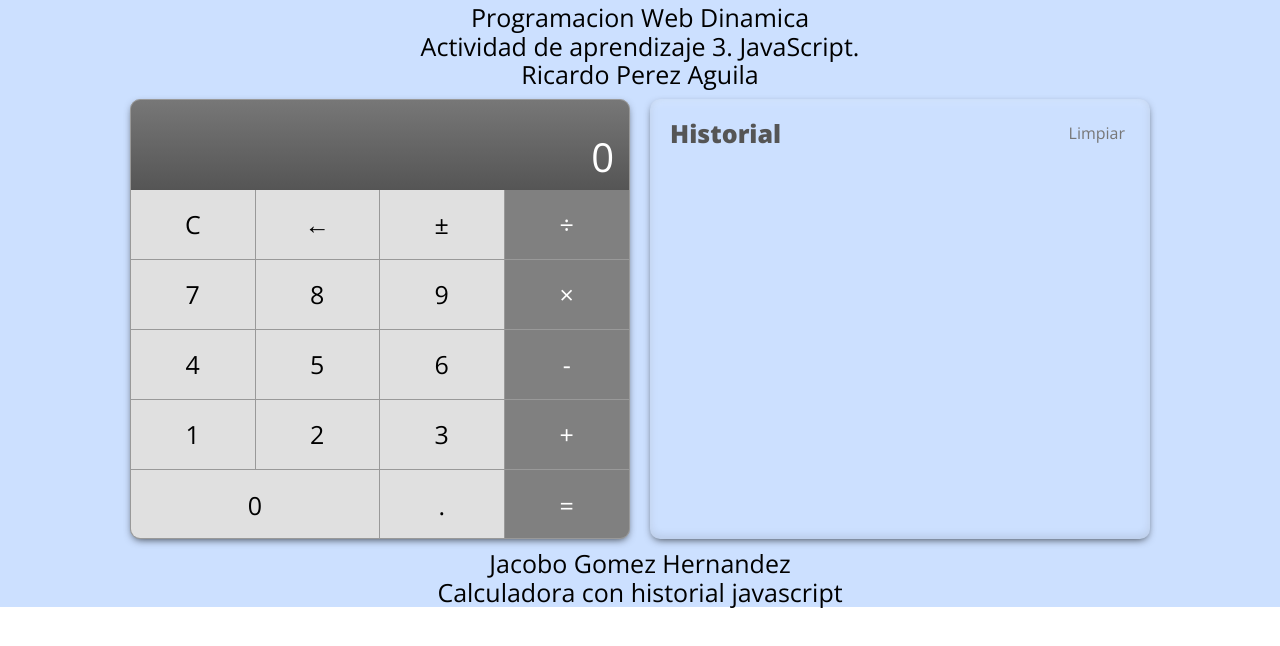
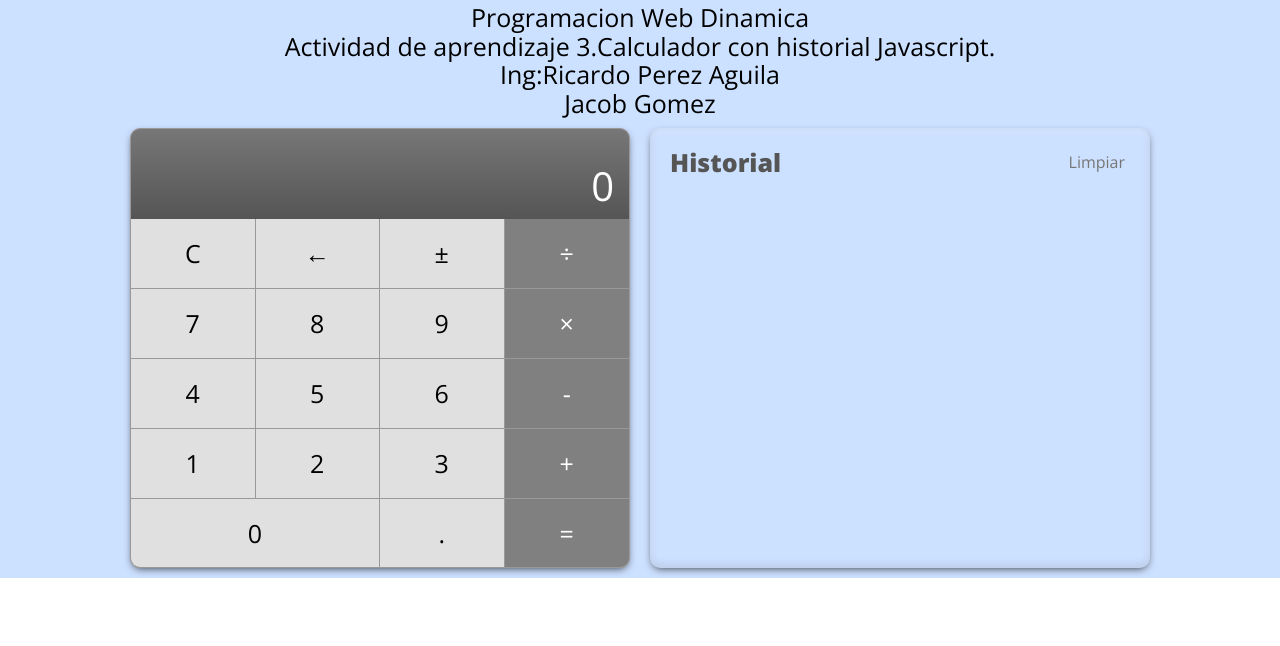
Before and after one commit to jacobgomez666/Jacobo722.github.io, a plain HTML site: page index.html in a window 1280 px wide. Shown: the part 26-672 px from the top of the page. Drawn offline with nearby package versions, Linux system fonts and the light colour scheme.

Commit message:
Update index.html

```diff
--- a/index.html
+++ b/index.html
@@ -14,8 +14,12 @@
   <div class="encabezado">
    <img src="imagenes/logo.png" width="100px">
   <h2>Programacion Web Dinamica</h2>
-  <h2>Actividad de aprendizaje 3. JavaScript.</h2>
-  <h2>Ricardo Perez Aguila</h2>
+  <h2>Actividad de aprendizaje 3.Calculador con historial Javascript.</h2>
+  <h2>Ing:Ricardo Perez Aguila</h2>
+  <h2>Jacob Gomez</h2>
+
+
+
 </div>
 
 <div class="wrap">
@@ -55,8 +59,6 @@
 
 <div class="footer">
 
-  <h2>Jacobo Gomez Hernandez</h2>
-  <h3>Calculadora con historial javascript</h3>
 </div>
   <script type="text/javascript" src="script.js"></script>
 </body>
```
